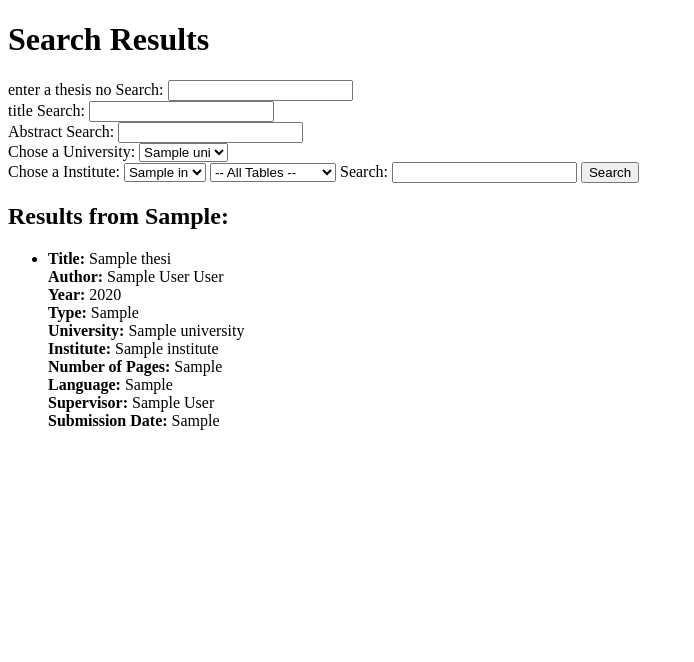
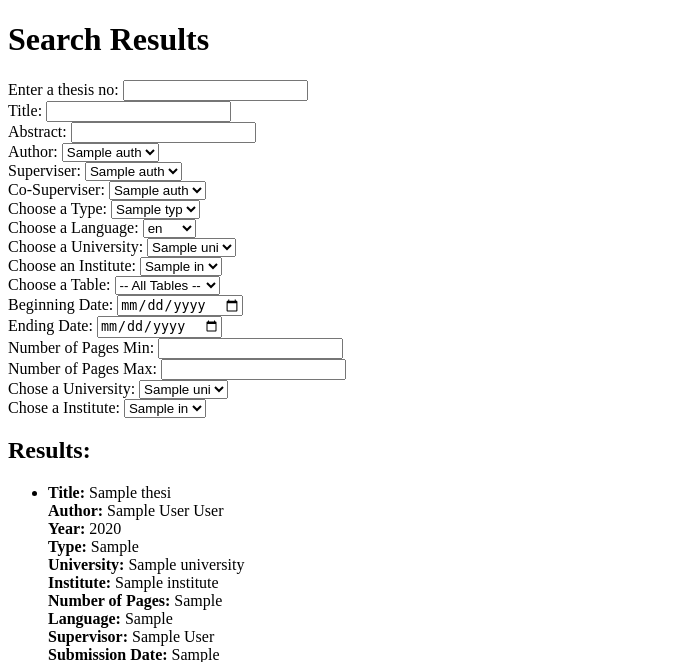
Before and after one commit to berkaysahiin/SE307, a Django app: template thesis/templates/search_results.html in a window 1280 px wide. Shown: the top 662 px of the page, without its empty margins (0-694 px from the left). Run offline with Django 5.2, Linux system fonts and the light colour scheme; the template is opened without the code that fills it: most values are stand-ins (such as "Sample title", 1, 10 or a date in 2020).

Commit message:
uga buga

```diff
--- a/thesis/templates/search_results.html
+++ b/thesis/templates/search_results.html
@@ -8,29 +8,117 @@
     <h1>Search Results</h1>
     <form method="get" action="{% url 'thesis:search' %}">
         <div>
-            <label for ="id_table">enter a thesis no</label>
-            <label for="id_query">Search:</label>
+            <label for="id_table">Enter a thesis no:</label>
             <input type="text" name="thesisno" id="id_query" value="">
-
-
         </div>
         <div>
-            <label for="id_table">title</label>
-            <label for="id_query">Search:</label>
+            <label for="id_table">Title:</label>
             <input type="text" name="title" id="id_query" value="">
-
         </div>
         <div>
-            <label for="id_table">Abstract </label>
-            <label for="id_query">Search:</label>
+            <label for="id_table">Abstract:</label>
             <input type="text" name="abstract" id="id_query" value="">
+        </div>
+        <div>
+            <label for="id_table">Author:</label>
+            <select name="author" id="id_table">
+                {% for auth in person %}
+                    <option value="{{ auth }}">{{auth}}</option>
+                {% endfor %}
+                <option value="any">-any-</option>
+            </select>
+        </div>
+        <div>
+            <label for="id_table">Superviser:</label>
+            <select name="superviser" id="id_table">
+                {% for sup in person %}
+                    <option value="{{ sup }}">{{sup}}</option>
+                {% endfor %}
+                <option value="any">-any-</option>
+            </select>
+        </div>
+        <div>
+            <label for="id_table">Co-Superviser:</label>
+            <select name="cosuperviser" id="id_table">
+                {% for cosup in person %}
+                    <option value="{{ cosup }}">{{cosup}}</option>
+                {% endfor %}
+                <option value="None">-None-</option> <!-- None tag is for choosing the null co superviser -->
+                <option value="any">-any-</option>
+            </select>
+        </div>
+        <div>
+            <label for="id_table">Choose a Type:</label>
+            <select name="typetable" id="id_table">
+                {% for typ in type %}
+                    <option value="{{ typ }}">{{ typ }}</option>
+                {% endfor %}
+                <option value="any">-any-</option>
+            </select>
+        </div>
+        <div>
+            <label for="id_table">Choose a Language:</label>
+            <select name="langtable" id="id_table">
+                {% for lang in language %}
+                    <option value="{{ lang }}">{{ lang }}</option>
+                {% endfor %}
+                <option value="any">-any-</option>
+            </select>
+        </div>
+        <div>
+            <label for="id_table">Choose a University:</label>
+            <select name="unitable" id="id_table">
+                {% for uni in university %}
+                    <option value="{{ uni.name }}">{{uni.name}}</option>
+                {% endfor %}
+                <option value="any">-any-</option>
+            </select>
+        </div>
+        <div>
+            <label for="id_table">Choose an Institute:</label>
+            <select name="intable" id="id_table">
+                {% for ins in institute %}
+                    <option value="{{ ins.name }}">{{ins.name}}</option>
+                {% endfor %}
+                <option value="any">-any-</option>
+            </select>
+        </div>
+        <div>
+            <label for="id_table">Choose a Table:</label>
+            <select name="table" id="id_table">
+                <option value="" selected>-- All Tables --</option>
+                <option value="title">Title</option>
+                <option value="author">Author</option>
+                <option value="institute">Institute</option>
+                <option value="superviser">Superviser</option>
+            </select>
+        </div>
+        <div>
+            <label for="id_table">Beginning Date:</label>
+            <input type="date" name="beginning_date" id="id_query" value="submitdatebegin">
+        </div>
+        <div>
+            <label for="id_table">Ending Date:</label>
+            <input type="date" name="ending_date" id="id_query" value="submitdateend">
+        </div>
+        <div>
+            <div>
+                <label for="id_table">Number of Pages Min:</label>
+                <input type="number" name="number_of_pages_min" id="id_query" value="numberofpagesmin">
+            </div>
+            <div>
+                <label for="id_table">Number of Pages Max:</label>
+                <input type="number" name="number_of_pages_max" id="id_query" value="numberofpagemax">
+            </div>
+        </div>
+
         <div>
             <label for="id_table">Chose a University:</label>
             <select name="unitable" id="id_table">
                 {% for uni in university %}
                     <option value="{{ uni.name }}">{{uni.name}}</option>
                 {% endfor %}
-                <option value=""></option>
+                <option value="any">-any-</option>
             </select>
         </div>
         <div>
@@ -39,33 +127,15 @@
                 {% for ins in institute %}
                     <option value="{{ ins.name }}">{{ins.name}}</option>
                 {% endfor %}
-                <option value=""></option>
+                <option value="any">-any-</option>
             </select>
-        <select name="table" id="id_table">
-            <option value="" selected>-- All Tables --</option>
-            <option value="title">Title</option>
-            <option value="author">Author</option>
-            <option value="institute">Institute</option>
-            <option value="superviser">Superviser</option>
-            <option value="cosuperviser">Co-Superviser</option>
-            <option value="university">University</option>
-            <option value="type">Type</option>
-            <option value="language">Language</option>
-            <option value="year">Year</option>
-            <option value="submission_date">Submission Date</option>
-            <option value="number_of_pages">Number of Pages</option>
-            <option value="keywords">Keywords</option>
-            <option value="abstract">Abstract</option>
-        </select>
+        </div>
 
-        <label for="id_query">Search:</label>
-        <input type="text" name="query" id="id_query" value="{{ query }}">
-        <input type="submit" value="Search">
     </form>
 
 
     {% if results %}
-    <h2>Results from {{ selected_table  }}:</h2>
+    <h2>Results:</h2>
     <ul>
         {% for thesis in results %}
             <li>
@@ -85,8 +155,7 @@
             </li>
         {% endfor %}
     </ul>
-{% else %}
-    <p>No results found.</p>
+
 {% endif %}
 </body>
 </html>
```
Also changed, not shown: thesis/views.py (+33 -39 lines).
